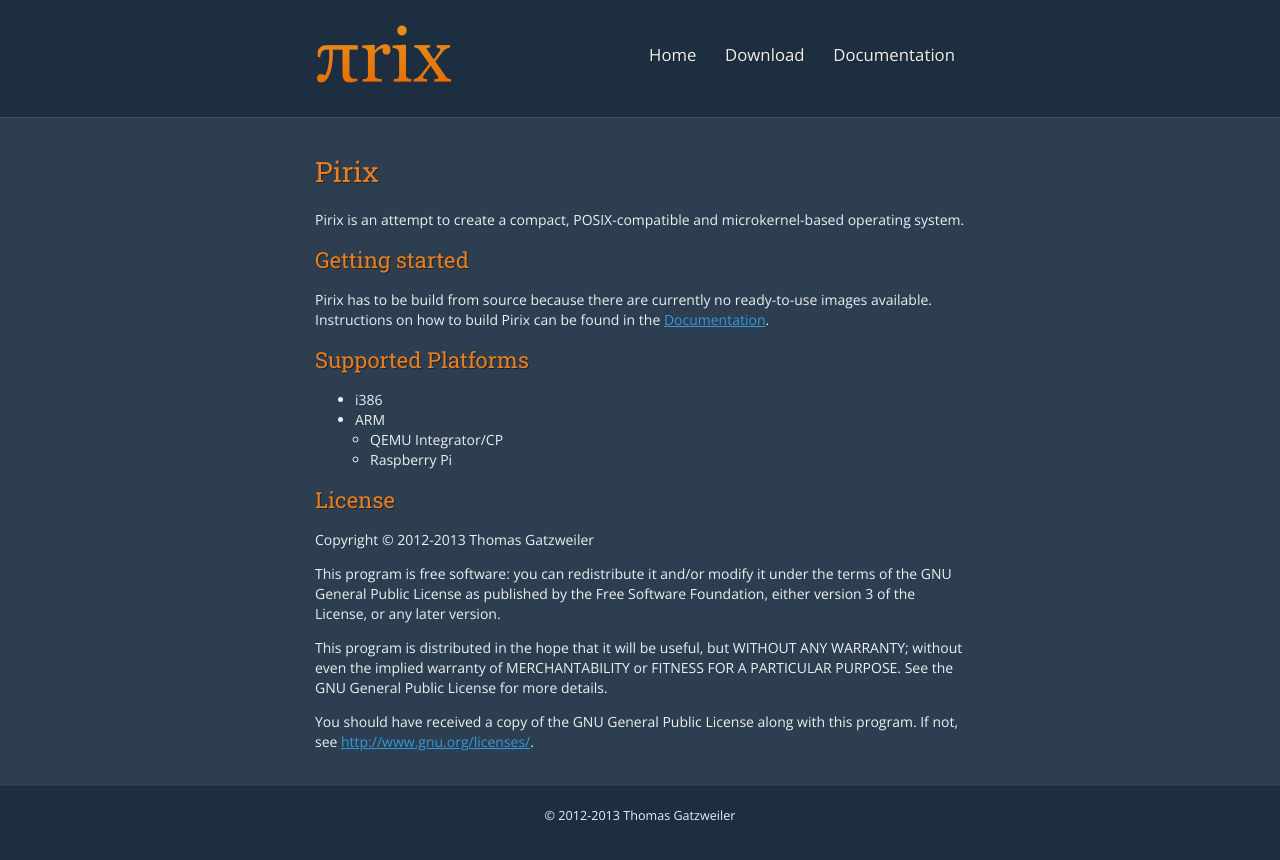
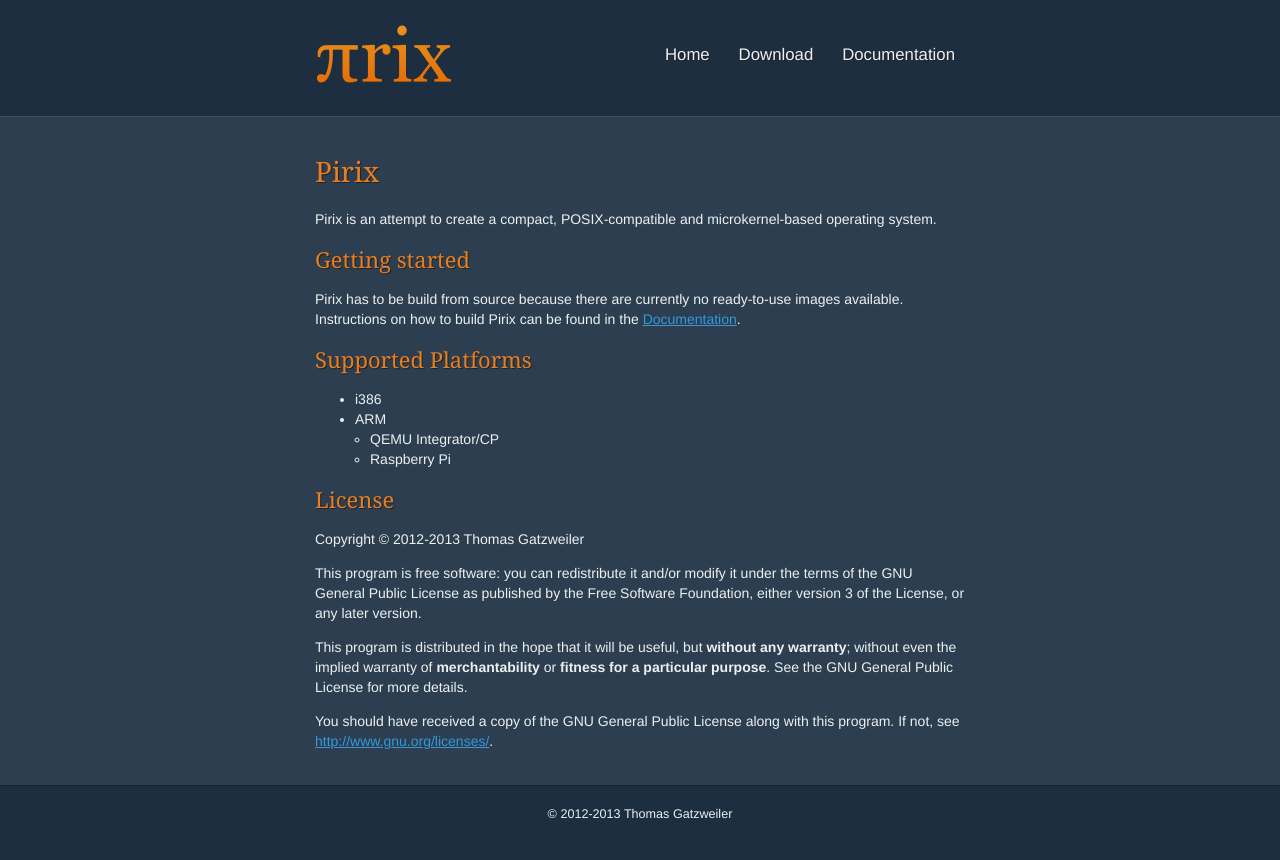
Before and after one commit to pirix/pirix-web, a Jekyll site: the page built from index.md, in a window 1280 px wide. Shown: the top 860 px of the page. Built offline with Jekyll 4.4.1, drawn with Linux system fonts in a browser that asks for light colours; some web fonts are replaced; Markdown is read by kramdown in place of the engine named in the settings.

Commit message:
font tweaks

```diff
--- a/css/style.css
+++ b/css/style.css
@@ -1,4 +1,4 @@
-@import url(http://fonts.googleapis.com/css?family=Open+Sans:400,400italic,700|Roboto+Slab|Inconsolata);
+@import url(http://fonts.googleapis.com/css?family=Droid+Sans:400,700|Overlock|Inconsolata);
 
 
 html {
@@ -10,7 +10,7 @@ body {
   padding: 0;
   line-height: 1.429;
   font-size: 87.5%;
-  font-family: "Open Sans", "Helvetica", sans-serif;
+  font-family: "Droid Sans", "Helvetica", sans-serif;
   color: #ecf0f1;
   min-height: 100%;
   position: relative;
@@ -19,7 +19,7 @@ body {
 h1, h2, h3, h4, h5, h6 {
   color: #e67e22;
   text-shadow: 1px 1px 0px #222;
-  font-family: "Roboto Slab", serif;
+  font-family: "Overlock", Georgia, serif;
   line-height: 1.1;
   margin-bottom: .8em;
   font-weight: normal;
--- a/index.md
+++ b/index.md
@@ -31,8 +31,8 @@ the Free Software Foundation, either version 3 of the License, or any
 later version.
 
 This program is distributed in the hope that it will be useful, but
-WITHOUT ANY WARRANTY; without even the implied warranty of
-MERCHANTABILITY or FITNESS FOR A PARTICULAR PURPOSE. See the GNU
+**without any warranty**; without even the implied warranty of
+**merchantability** or **fitness for a particular purpose**. See the GNU
 General Public License for more details.
 
 You should have received a copy of the GNU General Public License
```
